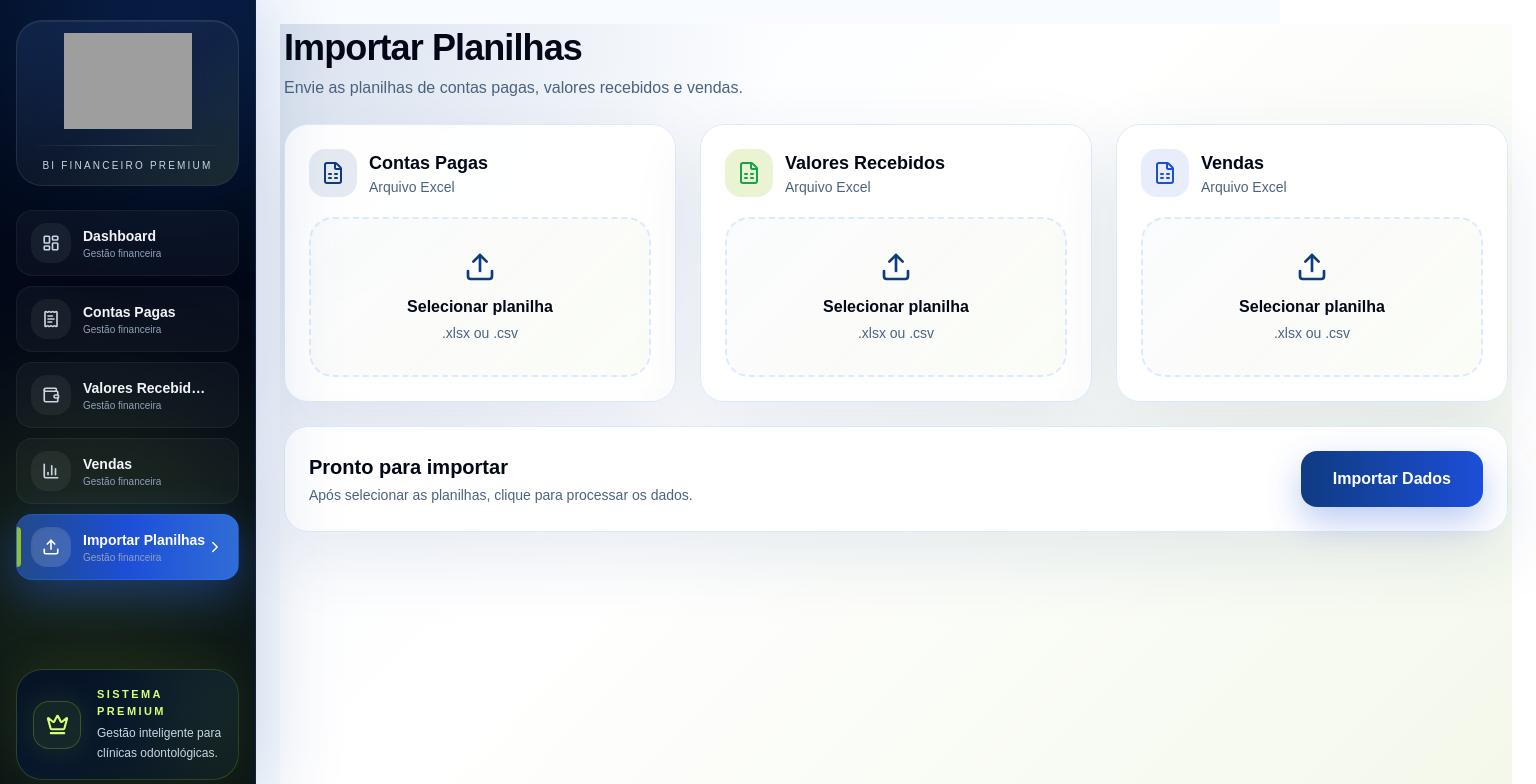
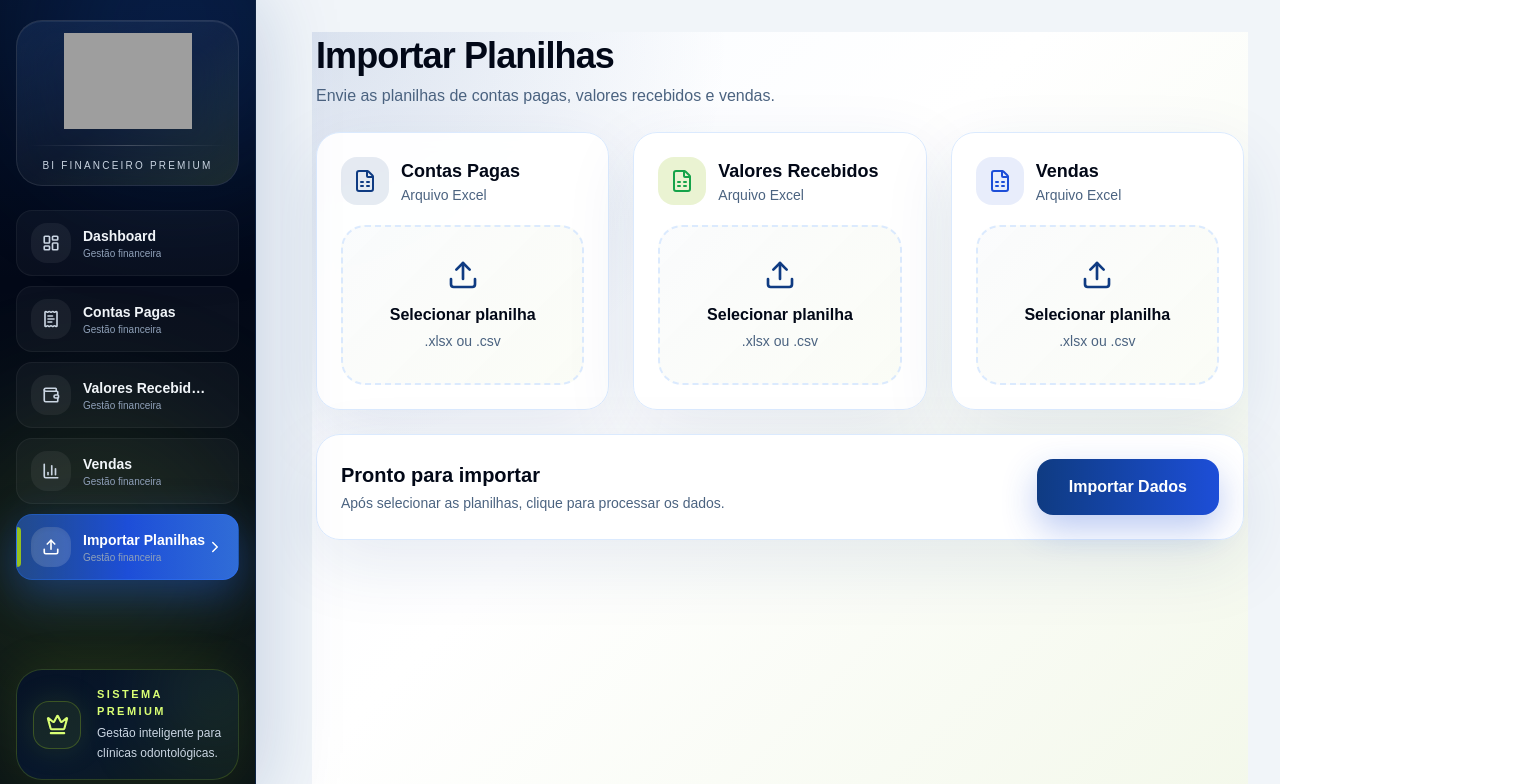
Before and after one commit to amandakarolynee5/bi-financeiro-clinosp, a Next.js app: page /importar in a window 1280 px wide. Shown: the top 784 px of the page, 1536 px wide, since content can reach past the window. Built offline with nearby package versions, Linux system fonts and the light colour scheme; no server answers; grey boxes are pictures that could not be loaded.

Commit message:
Atualiza dashboard e appshell

```diff
--- a/app/components/AppShell.tsx
+++ b/app/components/AppShell.tsx
@@ -6,24 +6,10 @@ export default function AppShell({
   children: React.ReactNode;
 }) {
   return (
-    <div className="min-h-screen bg-[#f8fbff]">
+    <div className="flex min-h-screen bg-slate-100">
       <Sidebar />
 
-      <main
-        className="
-          w-full
-          overflow-x-hidden
-          p-4
-          transition-all
-          duration-300
-
-          lg:ml-64
-          lg:p-6
-
-          2xl:ml-72
-          2xl:p-8
-        "
-      >
+      <main className="ml-[280px] w-full p-8 overflow-auto">
         {children}
       </main>
     </div>
```
